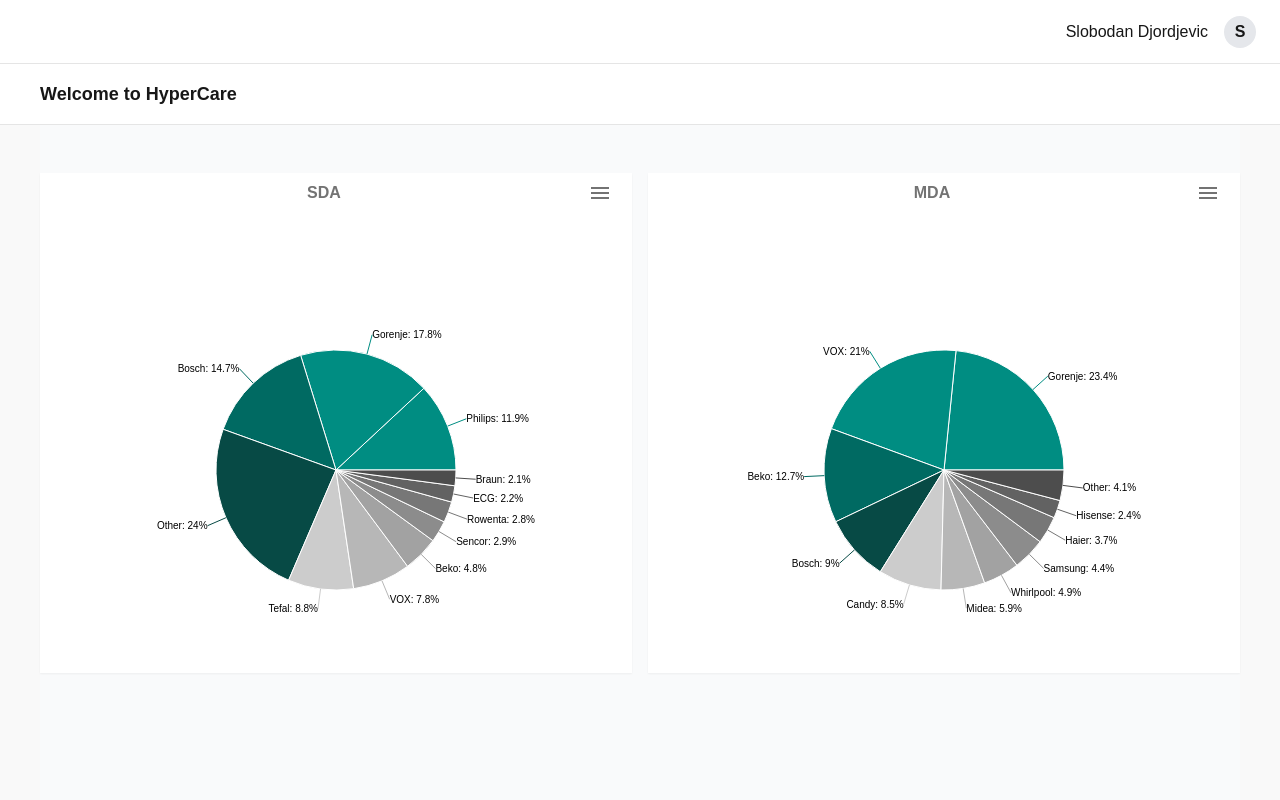
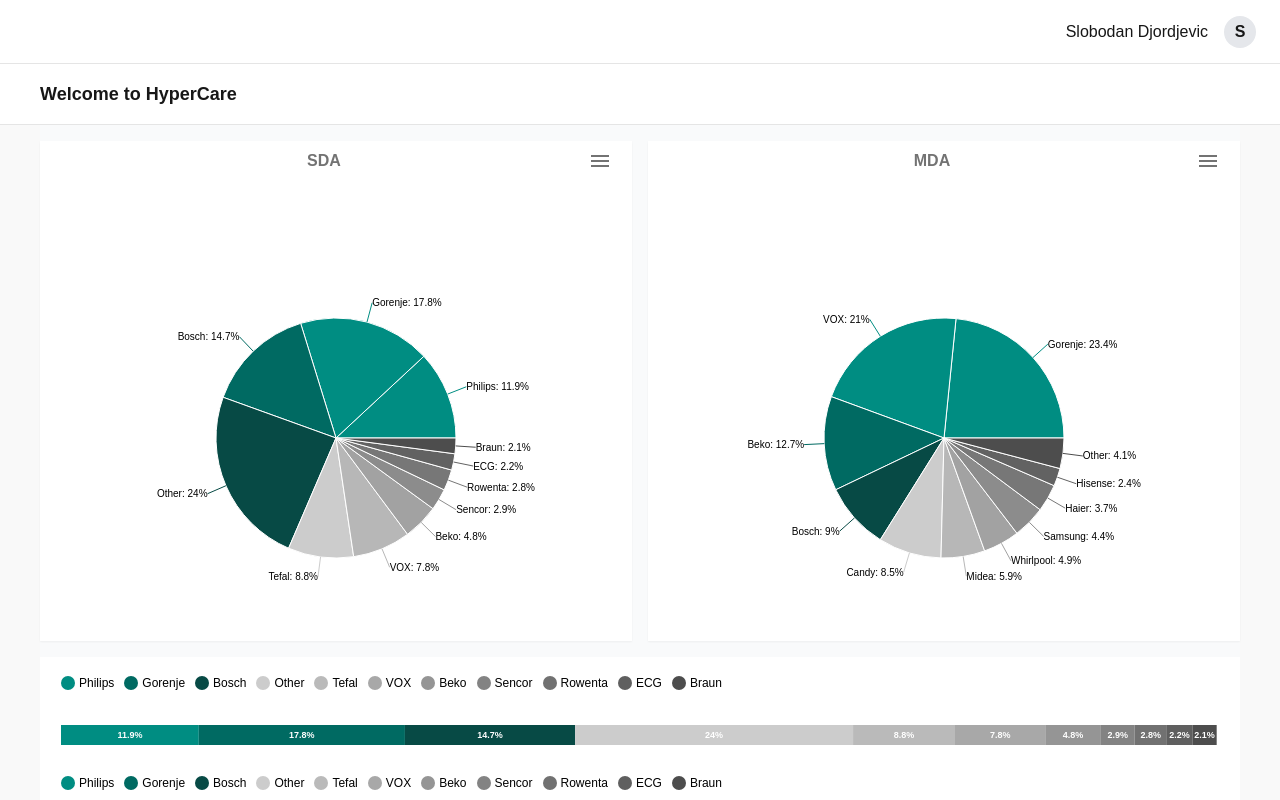
Before and after one commit to bobadj/hyper-care, a Next.js app: page / in a window 1280 px wide. Shown: the top 800 px of the page. Built offline with nearby package versions, Linux system fonts and the light colour scheme.

Commit message:
Brand Share bar chart

```diff
--- a/package.json
+++ b/package.json
@@ -9,9 +9,12 @@
     "lint": "next lint"
   },
   "dependencies": {
+    "classname": "^0.0.0",
+    "classnames": "^2.5.1",
     "next": "15.3.3",
     "react": "^19.0.0",
-    "react-dom": "^19.0.0"
+    "react-dom": "^19.0.0",
+    "recharts": "^2.15.3"
   },
   "devDependencies": {
     "@eslint/eslintrc": "^3",
--- /dev/null
+++ b/src/app/components/BrandShare/BrandShareBarChart.tsx
@@ -0,0 +1,69 @@
+'use client';
+
+import React from 'react';
+import {
+  BarChart,
+  Bar,
+  XAxis,
+  YAxis,
+  Legend,
+  ResponsiveContainer,
+  LabelList,
+} from 'recharts';
+
+import { generateMonochromeRamp, toSnakeCase } from '@/app/utils';
+
+type BrandShareBarChartProps = {
+  title?: string;
+  data: { name: string; value: number }[];
+  topN?: number;
+  topColors?: `#${string}`[];
+};
+
+export default function BrandShareBarChart({
+  title = 'Bar Chart',
+  data,
+  topN = 3,
+  topColors = ['#008d82', '#006a62', '#074a45'],
+}: BrandShareBarChartProps) {
+  const formattedData = data.reduce(
+    (acc, item) => ({ ...acc, [toSnakeCase(item.name)]: item.value }),
+    {},
+  );
+
+  const monochromeRamps = generateMonochromeRamp(data.length - topN);
+  const colors = data.map((_, i) =>
+    i < topN ? topColors[i] : monochromeRamps[i - topN],
+  );
+
+  return (
+    <ResponsiveContainer width="100%" height={100}>
+      <BarChart layout="vertical" data={[formattedData]} barSize={20}>
+        <XAxis type="number" hide={true} domain={[0, 100]} />
+        <YAxis dataKey={toSnakeCase(title)} type="category" hide={true} />
+        <Legend
+          verticalAlign="top"
+          iconType="circle"
+          align="left"
+          height={40}
+          formatter={(name: string) => (
+            <span className="text-black text-xs">{name}</span>
+          )}
+        />
+        {data.map((item, i) => {
+          const key = toSnakeCase(item.name);
+          return (
+            <Bar dataKey={key} stackId="a" fill={colors[i]} name={item.name}>
+              <LabelList
+                dataKey={key}
+                fill={'#fff'}
+                formatter={(value: number) => `${value}%`}
+                style={{ fontSize: 9, fontWeight: 'bold' }}
+              />
+            </Bar>
+          );
+        })}
+      </BarChart>
+    </ResponsiveContainer>
+  );
+}
--- a/src/app/components/BrandShare/index.tsx
+++ b/src/app/components/BrandShare/index.tsx
@@ -10,6 +10,7 @@
 } from 'recharts';
 
 import MaterialIcon from '../MaterialIcon';
+import BrandShareBarChart from './BrandShareBarChart';
 import { generateMonochromeRamp } from '@/app/utils';
 
 type BrandShareProps = {
@@ -43,20 +44,19 @@
   );
 };
 
-export default function BrandShare({
+const BrandShare = ({
   title,
   data = [],
   topN = 4,
   topColors = ['#008d82', '#008d82', '#006a62', '#074a45'],
-}: BrandShareProps) {
-  const grays = generateMonochromeRamp(data.length - topN);
-
+}: BrandShareProps) => {
+  const monochromeRamps = generateMonochromeRamp(data.length - topN);
   const colors = data.map((_, i) =>
-    i < topN ? topColors[i] : grays[i - topN],
+    i < topN ? topColors[i] : monochromeRamps[i - topN],
   );
 
   return (
-    <div className="w-full max-h-[500px] bg-white px-5 py-2 shadow-xs">
+    <div className="w-full h-[500px] bg-white px-5 py-2 shadow-xs">
       <div className="flex flex-row w-full">
         {title && (
           <h2 className="mx-auto font-semibold mb-4 text-neutral-500">
@@ -88,4 +88,8 @@
       </ResponsiveContainer>
     </div>
   );
-}
+};
+
+BrandShare.Bar = BrandShareBarChart;
+
+export default BrandShare;
--- a/src/app/page.tsx
+++ b/src/app/page.tsx
@@ -1,3 +1,4 @@
+'use client';
 import BrandShare from './components/BrandShare';
 
 const sdaData = [
@@ -30,9 +31,15 @@
 
 export default function Home() {
   return (
-    <div className="w-full h-full grid grid-cols-2 gap-4 pt-12">
+    <div className="grid grid-cols-2 gap-4 pt-4">
       <BrandShare data={sdaData} title="SDA" />
       <BrandShare data={mdaData} title="MDA" />
+      <div className="col-span-2 bg-white px-4 py-2">
+        <BrandShare.Bar data={sdaData} />
+        <BrandShare.Bar data={sdaData} />
+        <BrandShare.Bar data={sdaData} />
+        <BrandShare.Bar data={sdaData} />
+      </div>
     </div>
   );
 }
--- a/src/app/utils.ts
+++ b/src/app/utils.ts
@@ -17,3 +17,11 @@
 
   return colors;
 };
+
+export const toSnakeCase = (str: string) => {
+  return str
+    .replace(/\s+/g, '_') // spaces to underscores
+    .replace(/[A-Z]/g, (letter) => `_${letter.toLowerCase()}`) // camelCase to snake_case
+    .replace(/^_+/, '') // remove leading underscore if any
+    .toLowerCase();
+};
```
Also changed, not shown: 1 other file (tests, documents, lock files or other folders).
